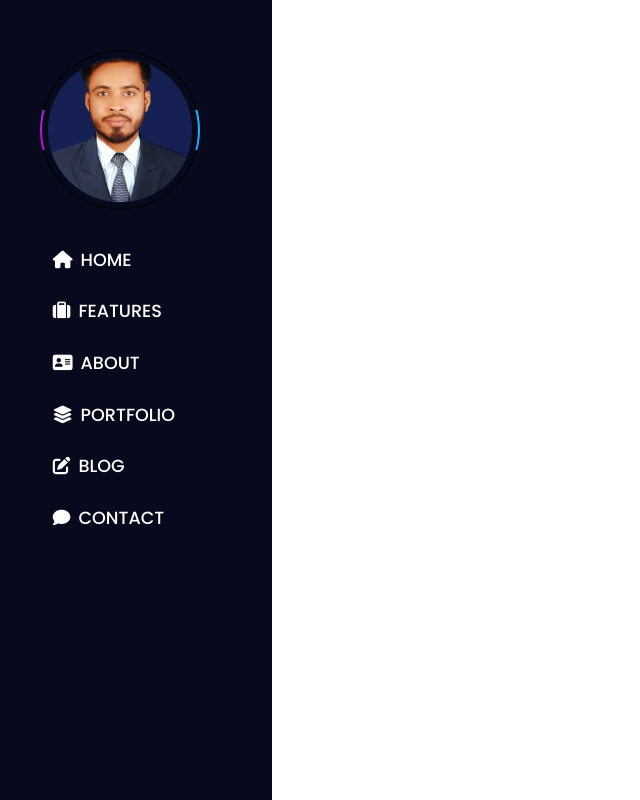
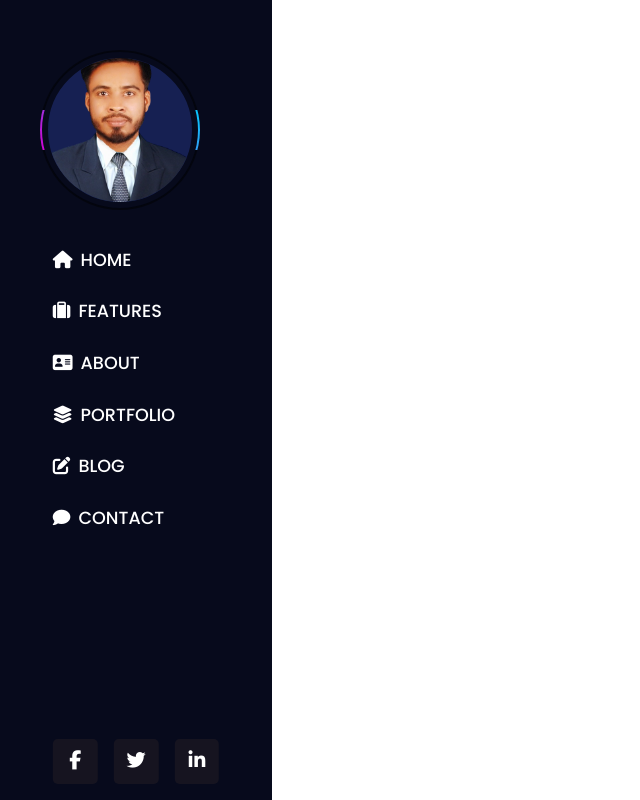
Before and after one commit to developer-mdshakil/shakil-resume, a plain HTML site: page index.html in a window 1280 px wide. Shown: the whole page, without its empty margins (0-640 px from the left). Drawn offline with Linux system fonts and the light colour scheme.

Commit message:
social media add to side nav

```diff
--- a/css/style.css
+++ b/css/style.css
@@ -113,4 +113,32 @@ span {
     margin-right: 0.5rem;
 }
 
+.dev_shakil_full_site_wrraper .dev_sideNav .dev_social_media {
+    position: absolute;
+    bottom: 1rem;
+    left: 50%;
+    transform: translateX(-50%);
+    display: flex;
+}
+
+.dev_social_media a {
+    display: block;
+    width: 2.8rem;
+    font-size: 1.2rem;
+    background: #161420;
+    height: 2.8rem;
+    line-height: 2.8rem;
+    text-align: center;
+    margin: 0 0.5rem;
+    color: white;
+    border-radius: 5px;
+    transition: all .5s ease-in-out;
+    box-shadow: 6px 6px 10px #1c1a27, -6px 6px -10px #211f2e;
+}
+
+.dev_social_media a:hover {
+    transform: translateY(-0.5rem);
+    color: #ff5200;
+}
+
 /**** dev_sideNavbar stylesheet end here *****/
--- a/index.html
+++ b/index.html
@@ -38,6 +38,11 @@
                 <li><a href="#"><i class="fa-solid fa-pen-to-square"></i>BLOG</a></li>
                 <li><a href="#"><i class="fa-solid fa-comment"></i>CONTACT</a></li>
             </ul>
+            <div class="dev_social_media">
+                <a href="#"><i class="fa-brands fa-facebook-f"></i></a>
+                <a href="#"><i class="fa-brands fa-twitter"></i></a>
+                <a href="#"><i class="fa-brands fa-linkedin-in"></i></a>
+            </div>
         </div>
         <div class="dev_sh_main_content">
             <h3>Hello!!!</h3>
```
